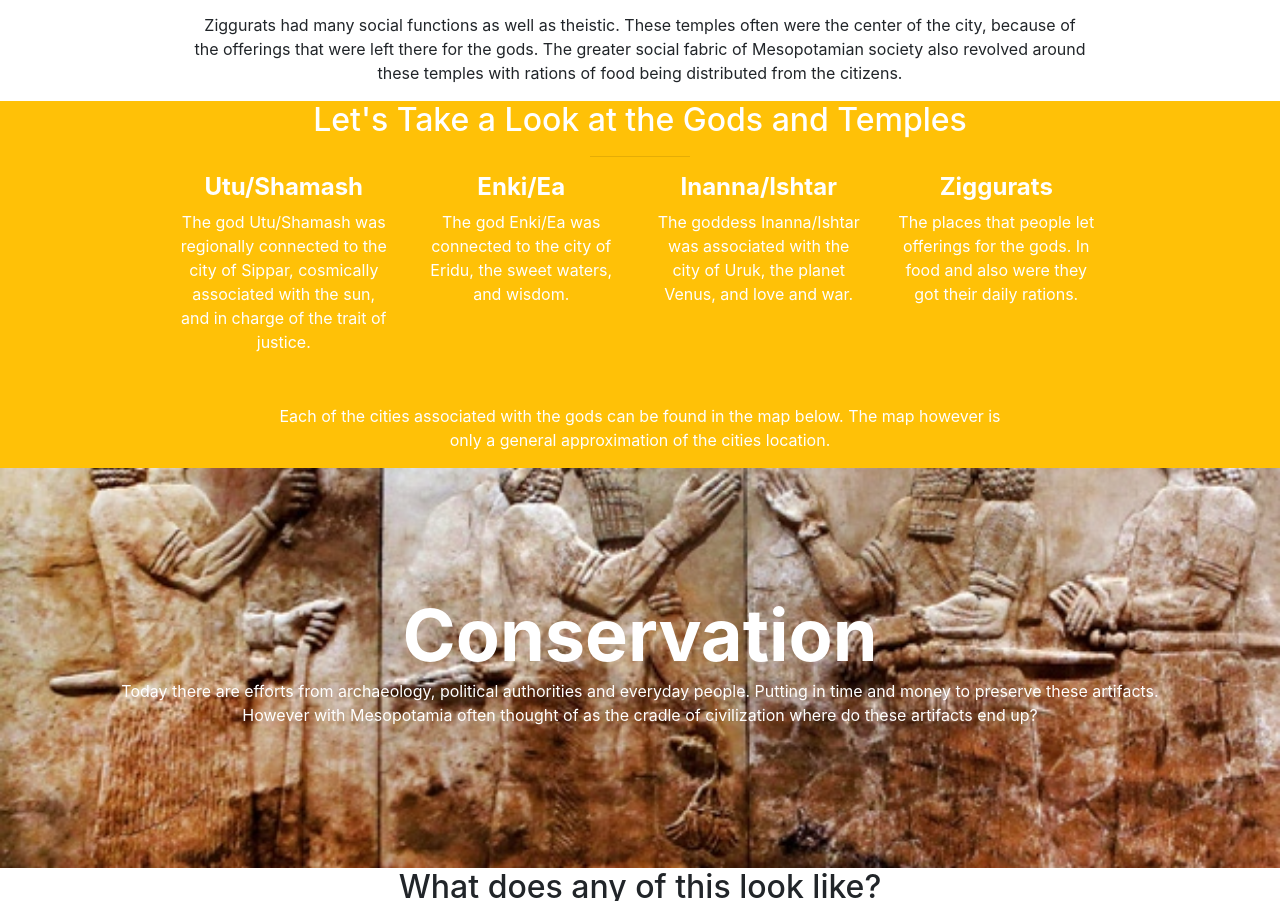
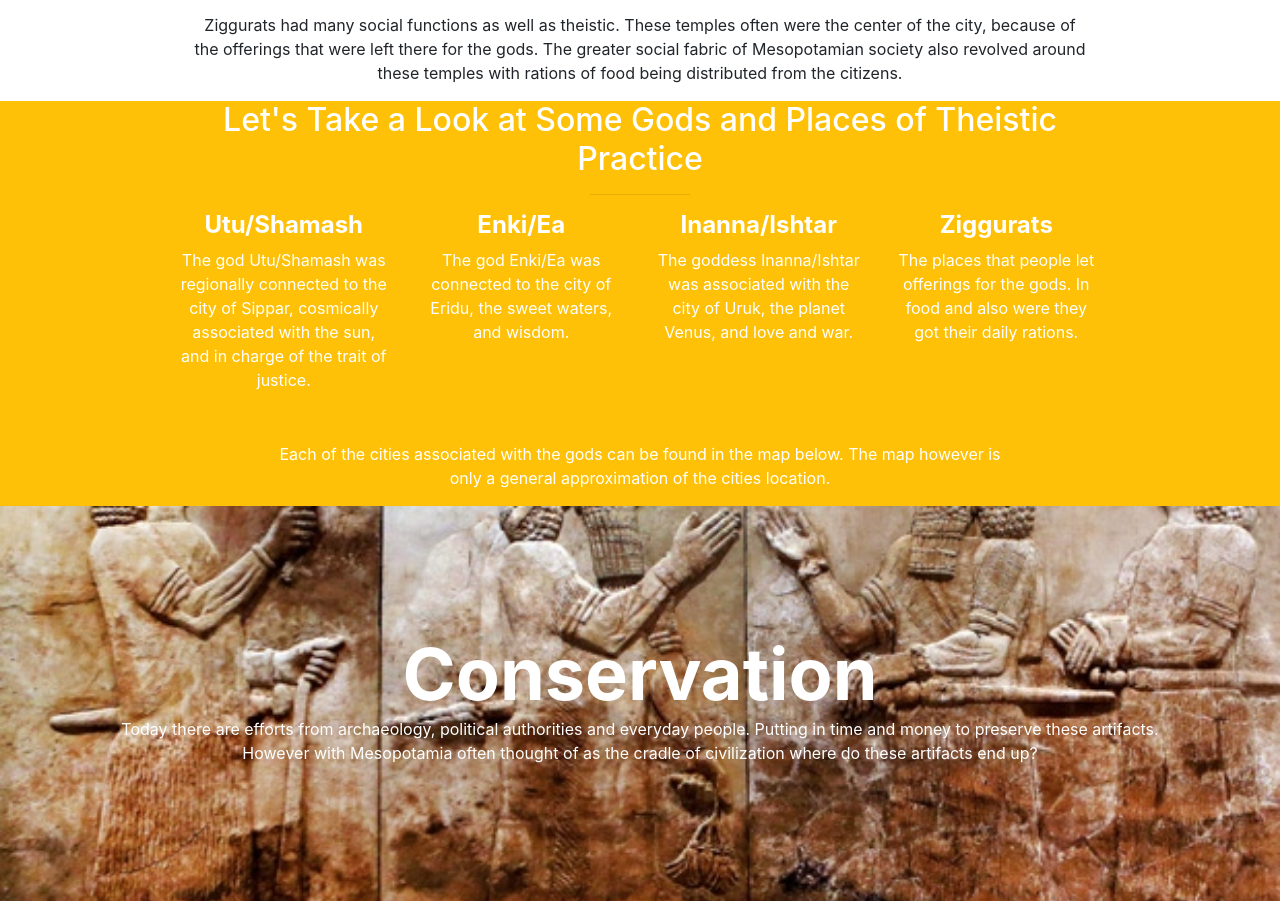
Before and after one commit to Leofeles/Mesopotamia-Heritage-Jam, a website with bundled scripts: page index.html in a window 1280 px wide. Shown: the part 1129-2030 px from the top of the page. Built offline with nearby package versions, Linux system fonts and the light colour scheme; files whose address does not match are found by name.

Commit message:
Update index.html

```diff
--- a/index.html
+++ b/index.html
@@ -91,7 +91,7 @@
         <div class="row text-center">
           <div class="col-lg-10 mx-auto">
 
-            <h2> Let's Take a Look at the Gods and Temples</h2>
+            <h2> Let's Take a Look at Some Gods and Places of Theistic Practice </h2>
             <hr class="small">
             <div class="row">
               <div class="col-md-3 col-sm-6">
```
